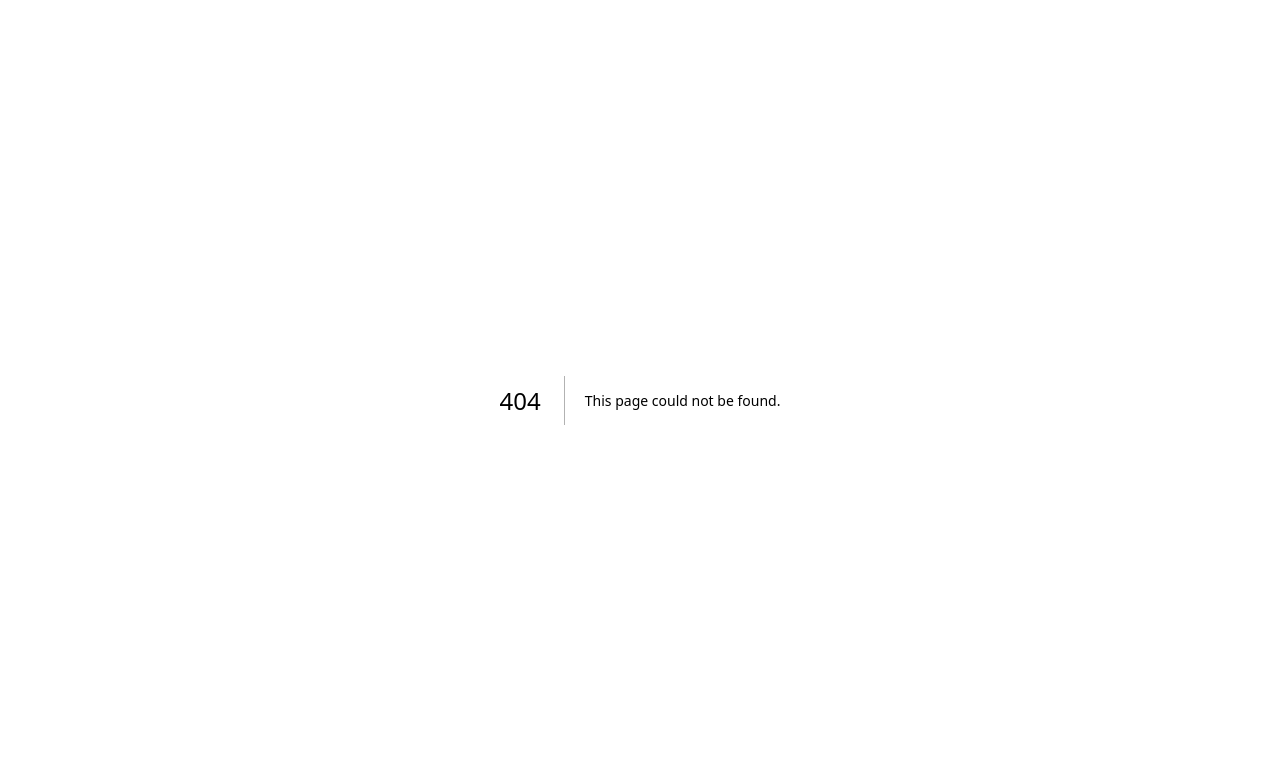
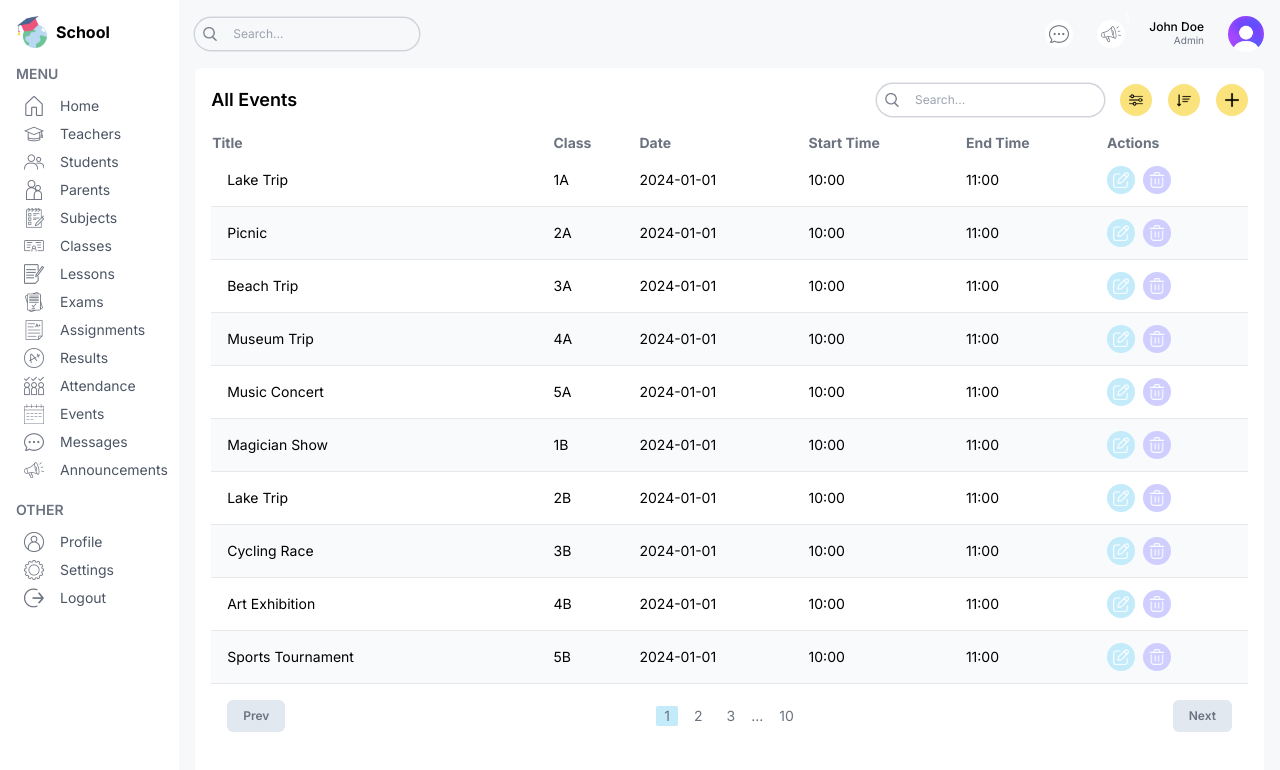
Before and after one commit to Nyakamba/school, a Next.js app: page /list/events in a window 1280 px wide. Before the commit this address had no page. Shown: the top 770 px of the page. Built offline with nearby package versions, Linux system fonts and the light colour scheme.

Commit message:
Build the events list page

```diff
--- /dev/null
+++ b/src/app/(dashboard)/list/events/page.tsx
@@ -0,0 +1,109 @@
+import Pagination from "@/components/Pagination";
+import Table from "@/components/Table";
+import TableSearch from "@/components/TableSearch";
+import { role, eventsData } from "@/lib/data";
+import Image from "next/image";
+import Link from "next/link";
+import React from "react";
+
+type Event = {
+  id: number;
+  title: string;
+  class: string;
+  date: string;
+  startTime: string;
+  endTime: string;
+};
+
+const columns = [
+  {
+    header: "Title",
+    accessor: "title",
+  },
+  {
+    header: "Class ",
+    accessor: "class",
+  },
+  {
+    header: "Date",
+    accessor: "date",
+    className: "hidden md:table-cell",
+  },
+
+  {
+    header: "Start Time",
+    accessor: "startTime",
+    className: "hidden md:table-cell",
+  },
+  {
+    header: "End Time",
+    accessor: "endTime",
+    className: "hidden md:table-cell",
+  },
+
+  {
+    header: "Actions",
+    accessor: "actions",
+  },
+];
+const EventListPage = () => {
+  const renderRow = (item: Event) => (
+    <tr
+      key={item.id}
+      className="border-b border-gray-200 even:bg-slate-50 text-sm hover:bg-purpleLight"
+    >
+      <td className="flex items-center gap-4 p-4">{item.title}</td>
+      <td className="">{item.class}</td>
+      <td className="hidden md:table-cell">{item.date}</td>
+      <td className="hidden md:table-cell">{item.startTime}</td>
+      <td className="hidden md:table-cell">{item.endTime}</td>
+
+      <td>
+        <div className="flex items-center gap-2">
+          <Link href={`/list/events/${item.id}`}>
+            <button className="w-7 h-7 flex items-center justify-center rounded-full bg-sky">
+              <Image src="/edit.png" alt="edit" width={16} height={16} />
+            </button>
+          </Link>
+          {role === "admin" && (
+            <button className="w-7 h-7 flex items-center justify-center rounded-full bg-purple">
+              <Image src="/delete.png" alt="edit" width={16} height={16} />
+            </button>
+          )}
+        </div>
+      </td>
+    </tr>
+  );
+  return (
+    <div className="bg-white p-4 rounded-md flex-1 m-4 mt-0 ">
+      {/* Top */}
+      <div className=" flex items-center justify-between">
+        <h1 className="hidden md:block text-lg font-semibold">All Events</h1>
+        <div className="flex flex-col md:flex-row items-center gap-4 w-full md:w-auto">
+          <TableSearch />
+          <div className="flex items-center gap-4  self-end">
+            <button className="w-8 h-8 flex items-center justify-center rounded-full bg-yellow">
+              <Image src="/filter.png" alt="add" width={14} height={14} />
+            </button>
+            <button className="w-8 h-8 flex items-center justify-center rounded-full bg-yellow">
+              <Image src="/sort.png" alt="add" width={14} height={14} />
+            </button>
+            {role === "admin" && (
+              <button className="w-8 h-8 flex items-center justify-center rounded-full bg-yellow">
+                <Image src="/plus.png" alt="add" width={14} height={14} />
+              </button>
+            )}
+          </div>
+        </div>
+      </div>
+
+      {/* List */}
+      <Table columns={columns} renderRow={renderRow} data={eventsData} />
+      {/* Pagination */}
+
+      <Pagination />
+    </div>
+  );
+};
+
+export default EventListPage;
```
